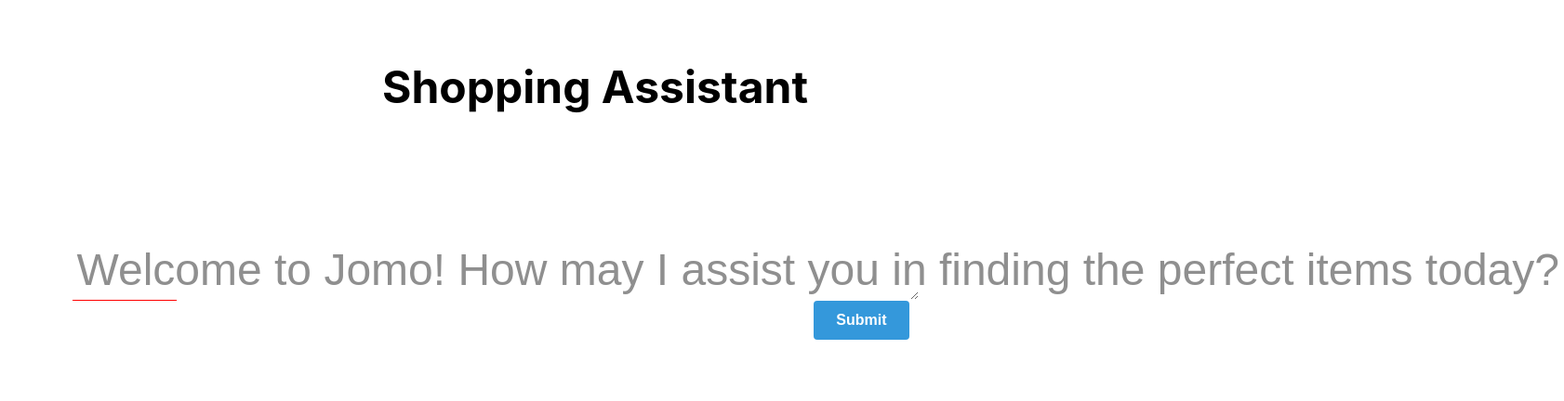
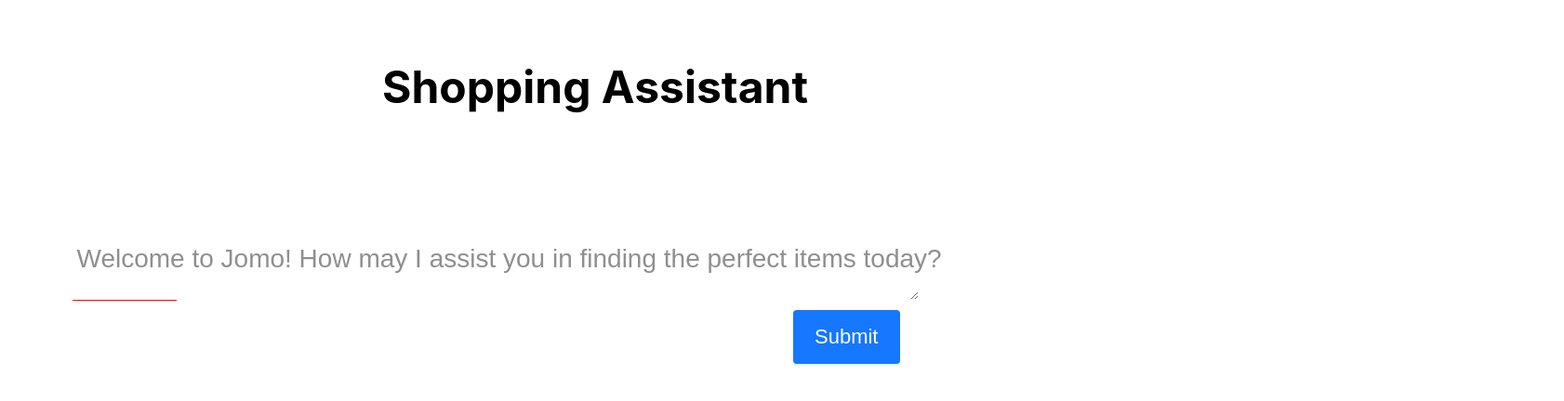
Before and after one commit to burhan-vf/jomo-chatbot-fe, a React (Create React App) app: page / in a window 1280 px wide. Shown: the top 432 px of the page at 93% size, 1682 px wide, since content can reach past the window. Built offline with nearby package versions, Linux system fonts and the light colour scheme.

Commit message:
fixed ui

```diff
--- a/package.json
+++ b/package.json
@@ -6,9 +6,11 @@
     "@testing-library/jest-dom": "^5.16.5",
     "@testing-library/react": "^13.4.0",
     "@testing-library/user-event": "^13.5.0",
+    "antd": "^5.6.1",
     "react": "^18.2.0",
     "react-dom": "^18.2.0",
     "react-scripts": "^5.0.1",
+    "react-type-animation": "^3.1.0",
     "web-vitals": "^2.1.4"
   },
   "scripts": {
--- a/src/App.css
+++ b/src/App.css
@@ -3,7 +3,7 @@
 */
 
 html {
-  font-family: 'Lora', sans-serif;
+  font-family: "Lora", sans-serif;
   width: 100%;
 }
 
@@ -22,7 +22,7 @@
 span,
 label,
 textarea {
-  font-family: 'Ubuntu', sans-serif;
+  font-family: "Ubuntu", sans-serif;
   display: block;
   margin: 10px;
   padding: 5px;
@@ -108,8 +108,8 @@
   font-weight: 300;
   margin: 0;
   position: absolute;
-  color: #8F8F8F;
-  font-size: 48px;
+  color: #8f8f8f;
+  font-size: 28px;
   top: -66px;
   left: 0px;
   z-index: -1;
@@ -128,19 +128,21 @@
 }
 
 input[type="submit"]:hover {
-  background: #EEE;
+  background: #eee;
 }
 
 input[type="submit"]:active {
   background: #999;
 }
 
-input.question:valid ~ input[type="submit"], textarea.question:valid ~ input[type="submit"] {
+input.question:valid ~ input[type="submit"],
+textarea.question:valid ~ input[type="submit"] {
   -webkit-animation: appear 1s forwards;
   animation: appear 1s forwards;
 }
 
-input.question:invalid ~ input[type="submit"], textarea.question:invalid ~ input[type="submit"] {
+input.question:invalid ~ input[type="submit"],
+textarea.question:invalid ~ input[type="submit"] {
   display: none;
 }
 
@@ -156,10 +158,9 @@
   }
 }
 
-.text-center{
+.text-center {
   text-align: center;
 }
-
 
 .button {
   display: inline-block;
--- a/src/App.js
+++ b/src/App.js
@@ -1,11 +1,15 @@
 import { useState } from "react";
 import "./App.css";
+import { TypeAnimation } from "react-type-animation";
+import { Button } from "antd";
 
 function App() {
   const [response, setResponse] = useState([]);
   const [inputText, setInputText] = useState("");
+  const [loading, setLoading] = useState(false);
 
   const handleSubmit = async (e) => {
+    setLoading(true);
     e.preventDefault();
     let res = await fetch(`${process.env.REACT_APP_BASEURL}/chatbot`, {
       method: "post",
@@ -16,14 +20,15 @@
     });
 
     let finalResponse = await res.json();
-    const arr = finalResponse.message.text
-      .split(",")
-      .map((item) => item.trim());
+    if (!finalResponse.error) {
+      const arr = finalResponse.message.text
+        .split(",")
+        .map((item) => item.trim());
 
-    console.log(arr, finalResponse.message.text);
-
-    finalResponse = arr.join("|");
-
+      finalResponse = arr.join("|");
+    } else {
+      finalResponse = "";
+    }
     let res1 = await fetch(
       `https://www.searchanise.com/getresults?api_key=0W3e6T0n6W&sortOrder=asc&restrictBy[product_id]=${finalResponse}&items=true&pages=false&categories=false&suggestions=false&facets=false&facetsShowUnavailableOptions=false&queryCorrection=true&output=json`,
       {
@@ -33,6 +38,7 @@
     );
     finalResponse = await res1.json();
     setResponse(finalResponse.items);
+    setLoading(false);
   };
 
   const handleChange = (e) => {
@@ -58,7 +64,7 @@
           value={inputText}
           onChange={handleChange}
         />
-        <label for="nme" style={{ fontSize: "28px" }}>
+        <label for="nme" style={{ fontSize: "24px" }}>
           <span>
             Welcome to Jomo! How may I assist you in finding the perfect items
             today?
@@ -72,9 +78,19 @@
           }}
         >
           <div></div>
-          <button onClick={handleSubmit} className="button">
-            Submit
-          </button>
+          <Button
+            onClick={handleSubmit}
+            loading={loading}
+            type="primary"
+            size="small"
+            style={{
+              height: "50%",
+              textAlign: "center",
+              margin: 10,
+            }}
+          >
+            <span>Submit</span>
+          </Button>
         </div>
       </form>
 
@@ -86,8 +102,24 @@
                 <img src={item.image_link} width={200} />
               </div>
               <div style={{ width: "70%" }}>
-                <h5>{item.title}</h5>
-                <p>{item.description}</p>
+                <TypeAnimation
+                  key={item.title}
+                  sequence={[item.title]}
+                  wrapper="h4"
+                  cursor={false}
+                  repeat={0}
+                  style={{ fontSize: "1rem" }}
+                />
+                <TypeAnimation
+                  key={item.title}
+                  sequence={[item.description]}
+                  wrapper="p"
+                  cursor={false}
+                  repeat={0}
+                  style={{ fontSize: "1rem" }}
+                />
+                {/* <h5>{item.title}</h5>
+                <p>{item.description}</p> */}
               </div>
             </div>
           );
```
